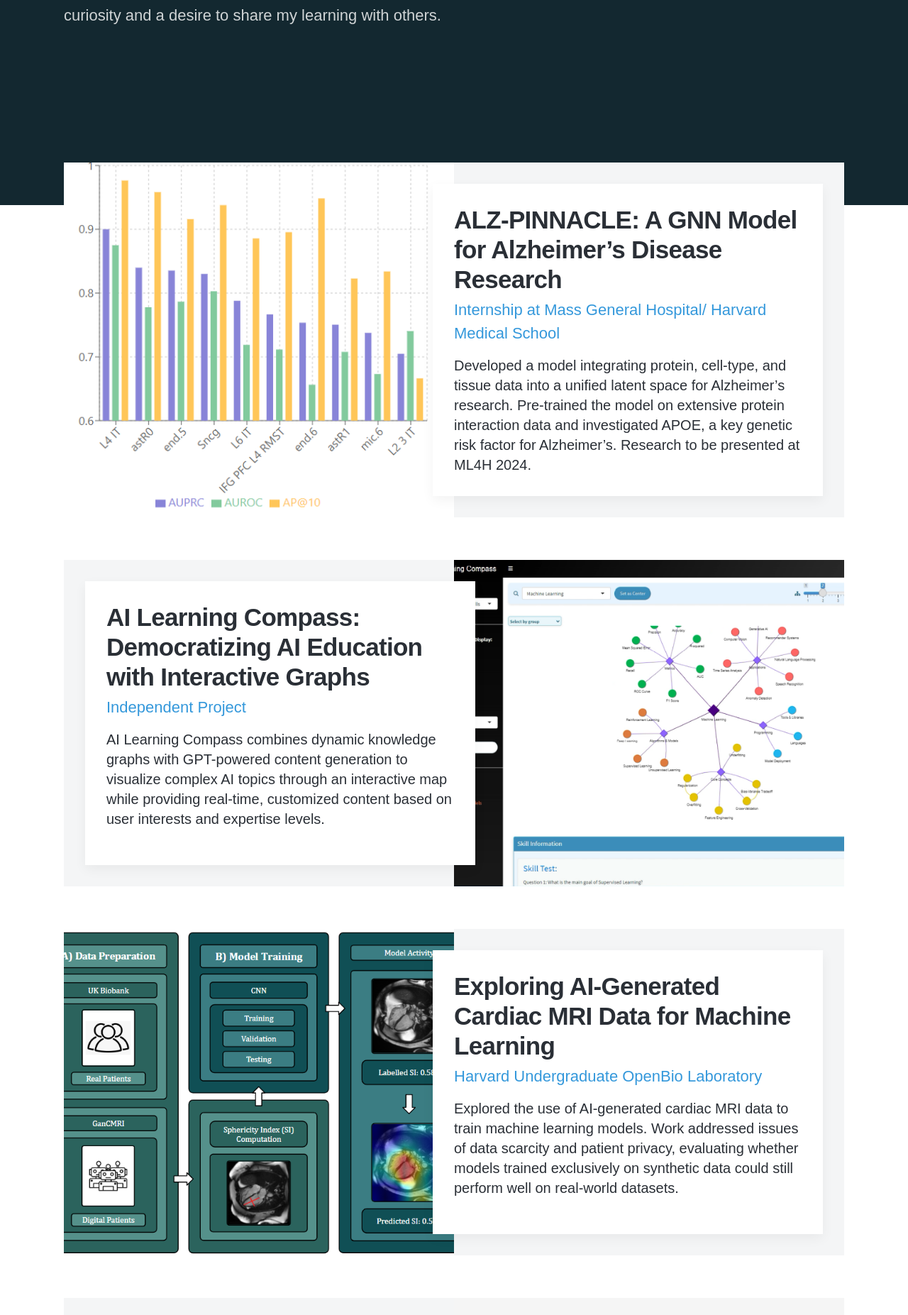
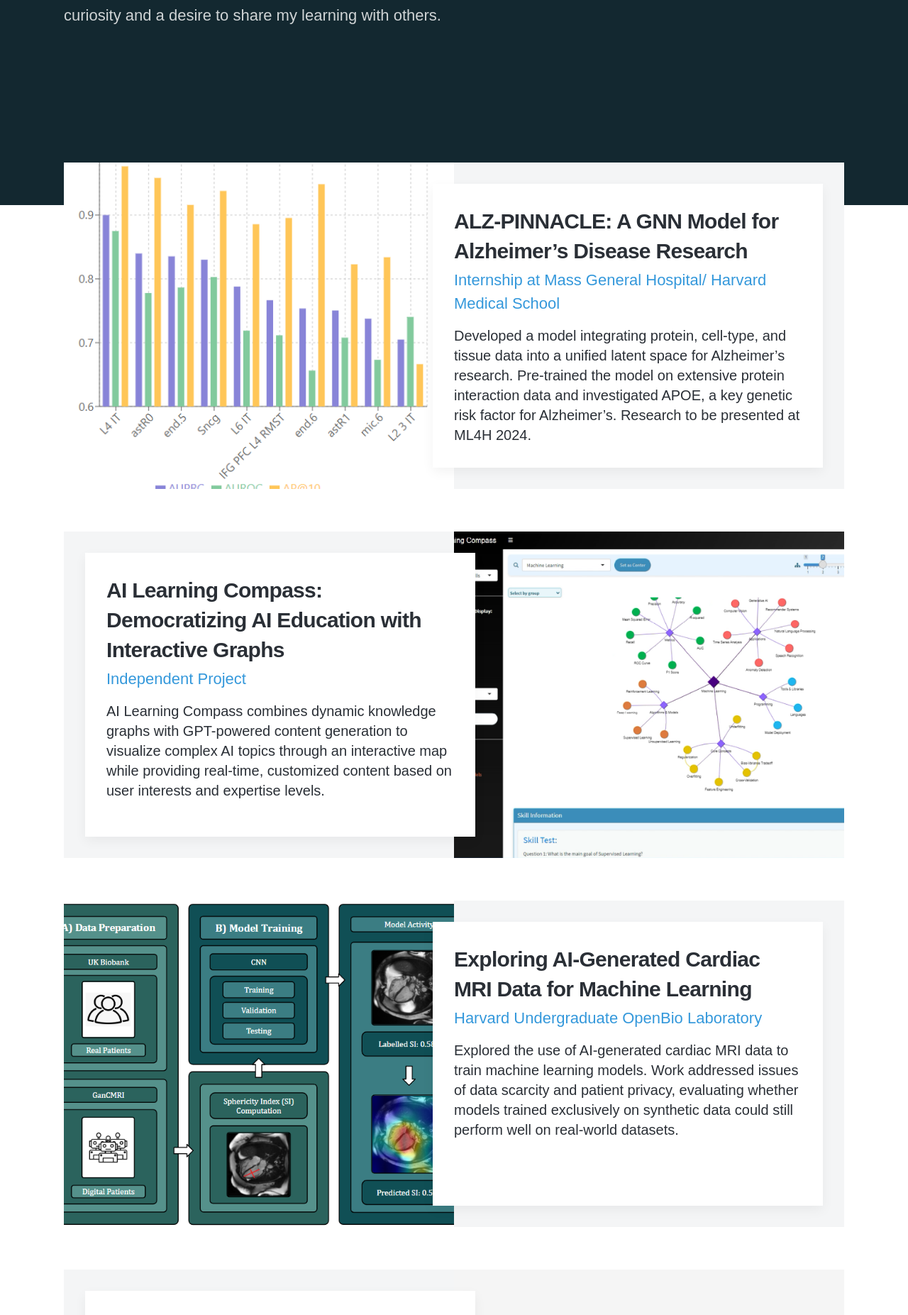
Before and after one commit to anya-chauhan/anya-chauhan.github.io, a Jekyll site: the page built from index.html, in a window 1280 px wide. Shown: the part 362-2215 px from the top of the page at 71% size. Built offline with Jekyll 4.4.1, drawn with Linux system fonts in a browser that asks for light colours; nearby versions of some CDN libraries; some web fonts are replaced.

Commit message:
Update _listing.scss

```diff
--- a/_sass/_includes/_listing.scss
+++ b/_sass/_includes/_listing.scss
@@ -136,7 +136,8 @@
 .post__title {
 
 	a {
-		font-weight: 30px;
+		font-size: 30px;
+		font-weight: 700;
 	}
 }
 
```
